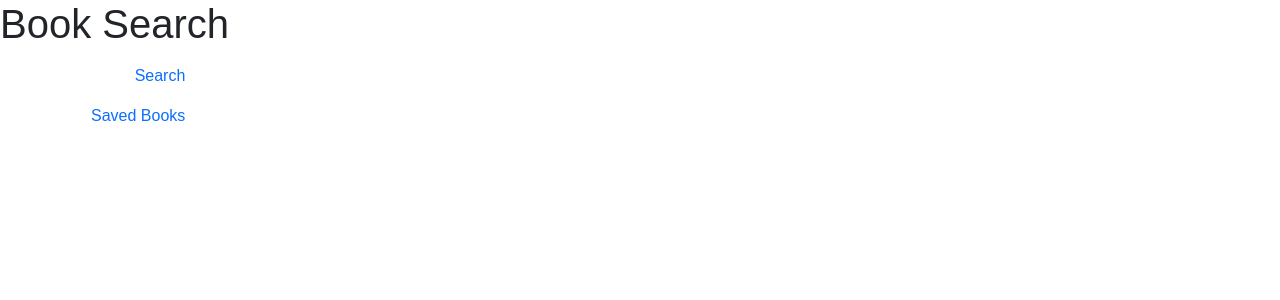
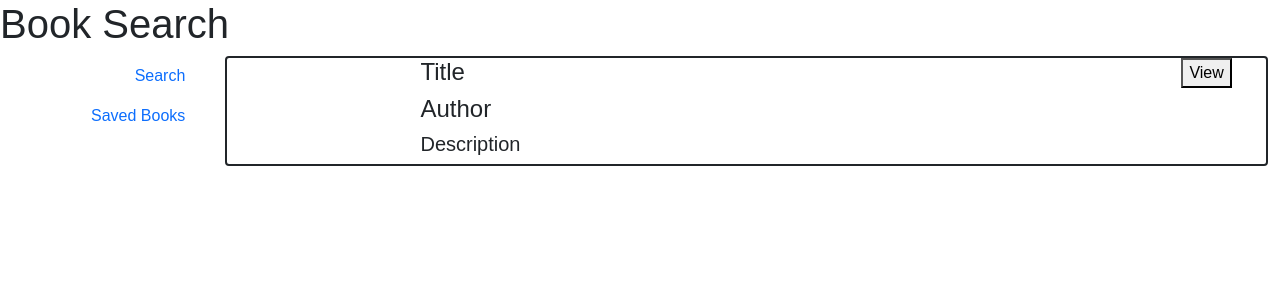
Before and after one commit to Torontow/MT-Books-Search, a React (Create React App) app in the folder client/: page /search in a window 1280 px wide. Shown: the top 300 px of the page. Built offline with nearby package versions, Linux system fonts and the light colour scheme.

Commit message:
Successfully achieved rendering of all components where they were meant to be.

```diff
--- a/client/src/components/Book/index.js
+++ b/client/src/components/Book/index.js
@@ -3,12 +3,12 @@ import "./style.css"
 
 function Book() {
     return (
-        <div className="container">
+        <div className="container border border-2 border-dark rounded">
             <div className="row">
-                <div className="col-3">
+                <div className="col-2">
                     <img className="thumbnail" alt="" src=""/>
                 </div>
-                <div className="col-8">
+                <div className="col-9">
                     <h4>Title</h4>
                     <h4>Author</h4>
                     <h5>Description</h5>
--- a/client/src/components/SearchContainer/index.js
+++ b/client/src/components/SearchContainer/index.js
@@ -1,11 +1,12 @@
 import React from 'react'
+import Book from "../Book"
 
-function SearchBar() {
+function SearchContainer() {
     return (
         <div>
-
+            <Book />
         </div>
     )
 }
 
-export default SearchBar
+export default SearchContainer
--- a/client/src/pages/Saved/index.js
+++ b/client/src/pages/Saved/index.js
@@ -1,9 +1,10 @@
 import React from 'react'
+import SearchContainer from "../../components/SearchContainer"
 
 function Saved() {
     return (
         <div>
-
+            <SearchContainer />
         </div>
     )
 }
--- a/client/src/pages/Search/index.js
+++ b/client/src/pages/Search/index.js
@@ -1,9 +1,10 @@
 import React from 'react'
+import SearchContainer from "../../components/SearchContainer"
 
 function Search() {
     return (
         <div>
-
+            <SearchContainer />
         </div>
     )
 }
--- a/package.json
+++ b/package.json
@@ -19,6 +19,7 @@
     "nodemon": "^1.18.7"
   },
   "dependencies": {
+    "bootstrap": "^4.6.0",
     "express": "^4.16.3",
     "if-env": "^1.0.4",
     "mongoose": "^5.12.0",
```
Also changed, not shown: 1 other file (tests, documents, lock files or other folders).
